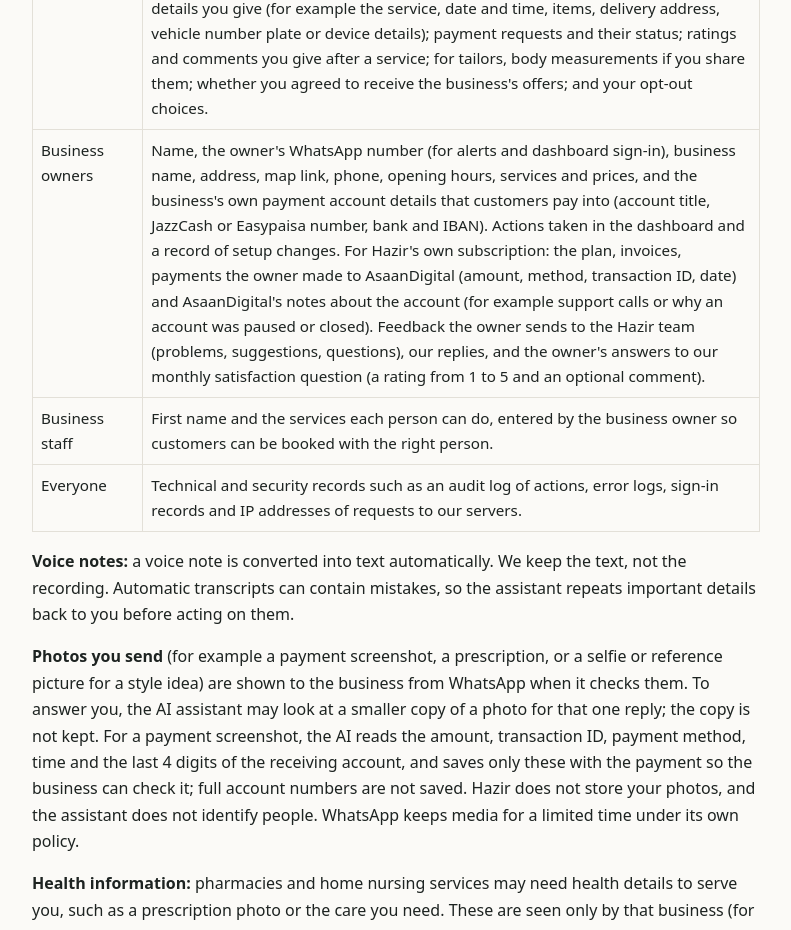
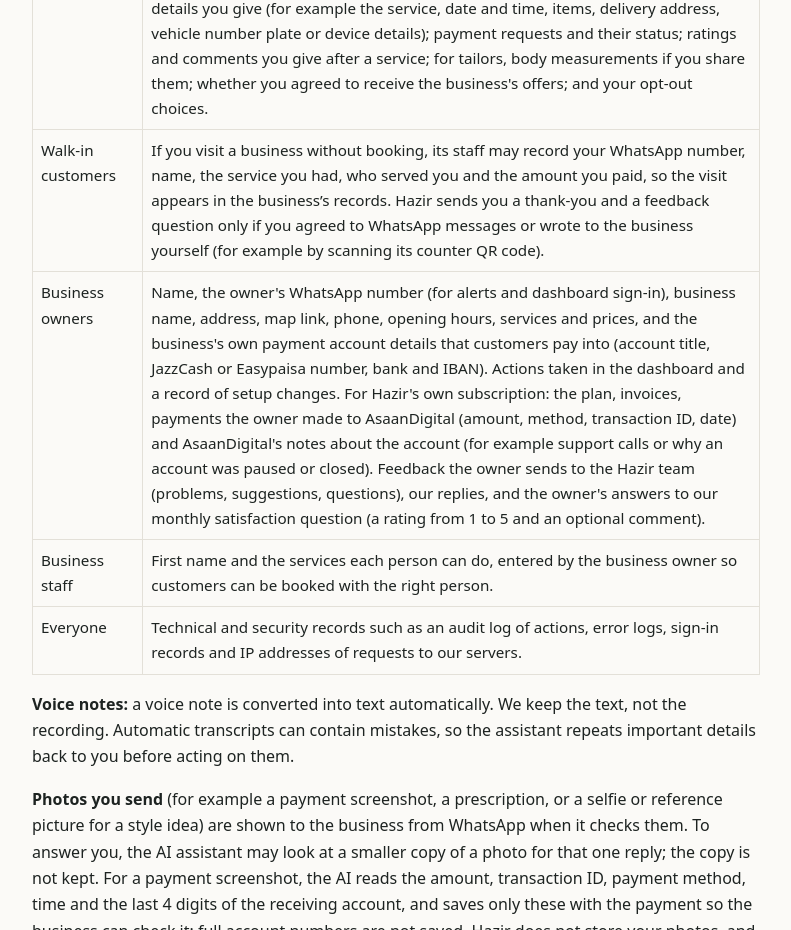
Before and after one commit to asaandigitalapps-prog/hazir-legal, a plain HTML site: page privacy.html in a window 1280 px wide. Shown: the part 1020-1950 px from the top of the page, without its empty margins (244-1035 px from the left). Drawn offline with Linux system fonts and the light colour scheme.

Commit message:
Update legal pages from the Hazir repo

```diff
--- a/privacy.html
+++ b/privacy.html
@@ -15,6 +15,7 @@
 <table>
 <tr><th>Who</th><th>Data</th></tr>
 <tr><td>Customers who message a business</td><td>WhatsApp phone number and profile name; the content of your messages (text, photos, voice notes, documents and any location you choose to share); message times and delivery status; when you call the business's WhatsApp number, the time of the call and your number (calls are not answered by the AI, recorded or listened to: you get a chat message instead); booking, order, repair, class or membership details you give (for example the service, date and time, items, delivery address, vehicle number plate or device details); payment requests and their status; ratings and comments you give after a service; for tailors, body measurements if you share them; whether you agreed to receive the business's offers; and your opt-out choices.</td></tr>
+<tr><td>Walk-in customers</td><td>If you visit a business without booking, its staff may record your WhatsApp number, name, the service you had, who served you and the amount you paid, so the visit appears in the business&#8217;s records. Hazir sends you a thank-you and a feedback question only if you agreed to WhatsApp messages or wrote to the business yourself (for example by scanning its counter QR code).</td></tr>
 <tr><td>Business owners</td><td>Name, the owner's WhatsApp number (for alerts and dashboard sign-in), business name, address, map link, phone, opening hours, services and prices, and the business's own payment account details that customers pay into (account title, JazzCash or Easypaisa number, bank and IBAN). Actions taken in the dashboard and a record of setup changes. For Hazir's own subscription: the plan, invoices, payments the owner made to AsaanDigital (amount, method, transaction ID, date) and AsaanDigital's notes about the account (for example support calls or why an account was paused or closed). Feedback the owner sends to the Hazir team (problems, suggestions, questions), our replies, and the owner's answers to our monthly satisfaction question (a rating from 1 to 5 and an optional comment).</td></tr>
 <tr><td>Business staff</td><td>First name and the services each person can do, entered by the business owner so customers can be booked with the right person.</td></tr>
 <tr><td>Everyone</td><td>Technical and security records such as an audit log of actions, error logs, sign-in records and IP addresses of requests to our servers.</td></tr>
```
